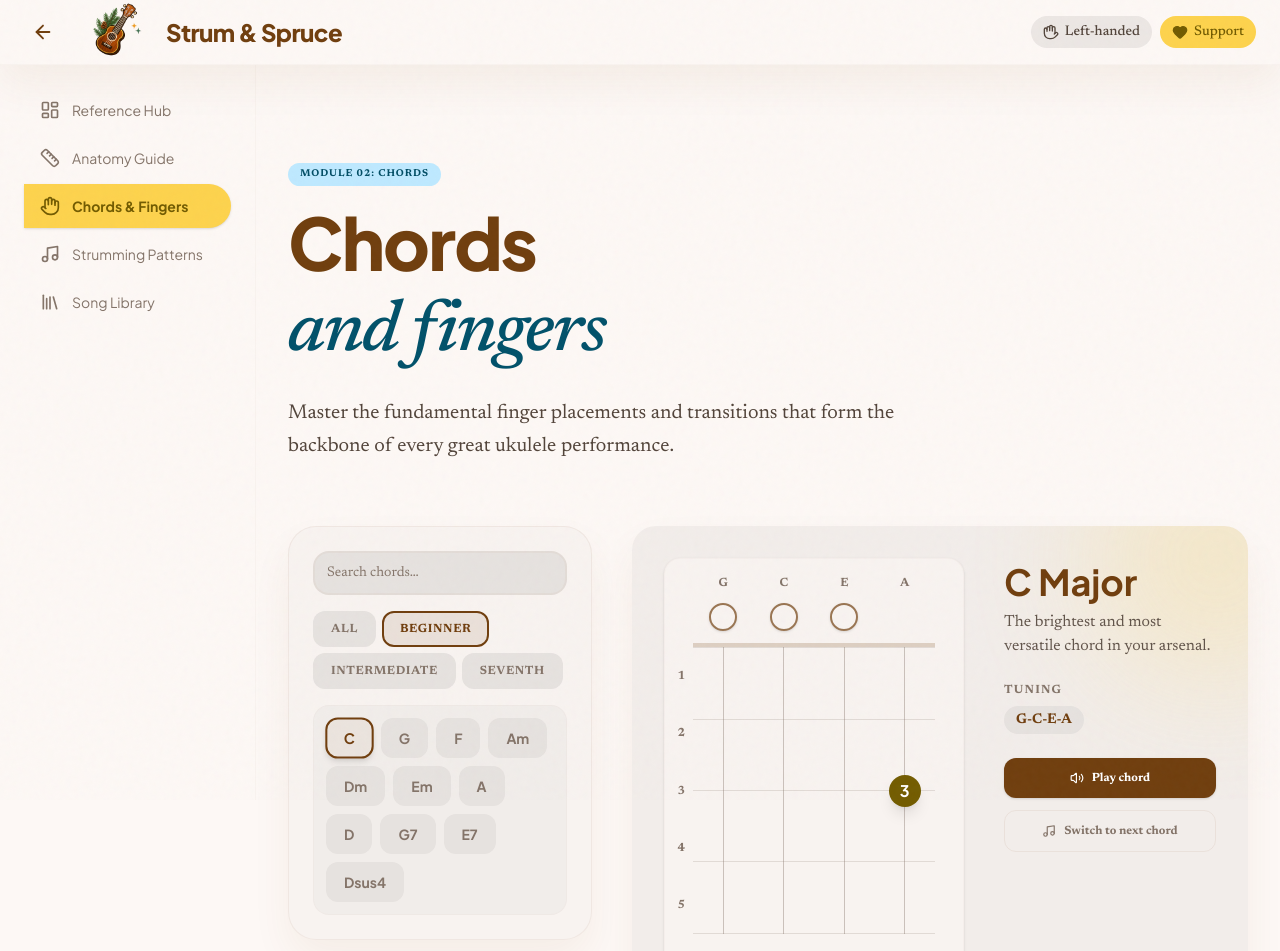
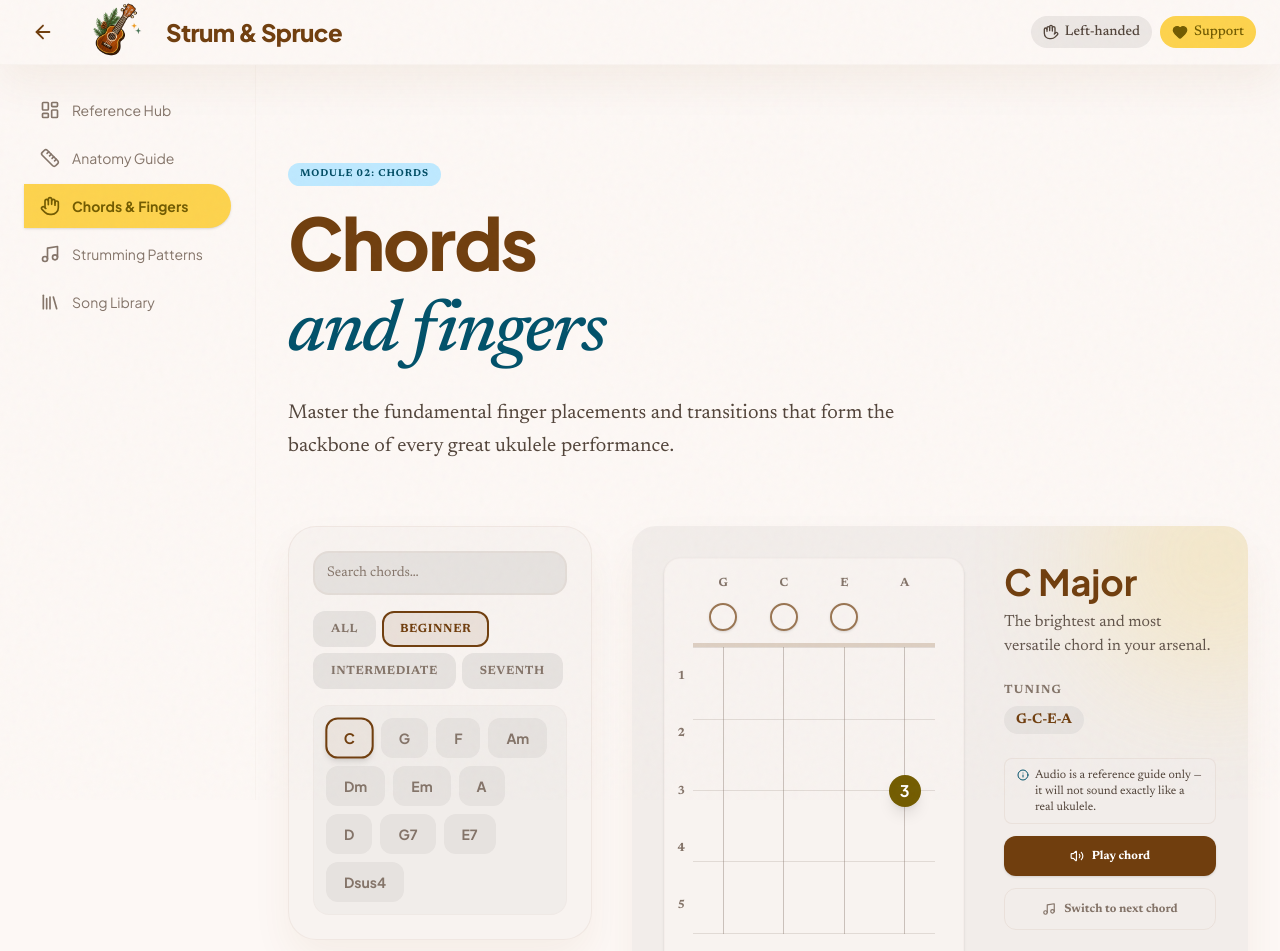
Before and after one commit to DotNetTitan/strum-and-spruce, a React (Vite) app: page /lessons/chords in a window 1280 px wide. Shown: the top 951 px of the page. Built offline with nearby package versions, Linux system fonts and the light colour scheme.

Commit message:
Add audio reference disclaimer to chord and strumming pages

```diff
--- a/src/components/strumming/PatternCard.tsx
+++ b/src/components/strumming/PatternCard.tsx
@@ -1,5 +1,5 @@
 import { useState } from 'react';
-import { Play, Volume2 } from 'lucide-react';
+import { Play, Volume2, Info } from 'lucide-react';
 import { cn } from '../../lib/utils';
 import type { StrummingPattern } from '../../data/strumming';
 
@@ -73,7 +73,12 @@ export const PatternCard = ({ pattern, isActive, onSelect, onPlay, isPlaying }:
       </div>
 
       {/* Play button and tempo slider — separate from the select area to avoid double-firing */}
-      <div className="px-5 pb-5 sm:px-8 sm:pb-8">
+      <div className="pb-5 sm:px-8 sm:pb-8">
+        <div className="flex items-start gap-1.5 rounded-lg border border-outline-variant/30 bg-surface-container px-3 py-2 text-xs text-on-surface-variant">
+          <Info size={12} className="mt-0.5 shrink-0 text-tertiary" />
+          <span>Audio is a reference guide only — it will not sound exactly like a real ukulele.</span>
+        </div>
+
         <button
           type="button"
           onClick={(e) => {
@@ -81,7 +86,7 @@ export const PatternCard = ({ pattern, isActive, onSelect, onPlay, isPlaying }:
             onPlay(bpm);
           }}
           className={cn(
-            'flex items-center gap-2 rounded-xl px-5 py-2.5 font-label text-xs font-bold transition-all shadow-sm active:scale-95',
+            'mt-3 flex items-center gap-2 rounded-xl px-5 py-2.5 font-label text-xs font-bold transition-all shadow-sm active:scale-95',
             isPlaying
               ? 'bg-primary/80 text-on-primary cursor-not-allowed'
               : 'bg-primary text-on-primary hover:opacity-90'
--- a/src/pages/ChordsAndFingers.tsx
+++ b/src/pages/ChordsAndFingers.tsx
@@ -1,6 +1,6 @@
 import { Helmet } from 'react-helmet-async';
 import { useMemo, useState } from 'react';
-import { Music, Volume2, Ruler } from 'lucide-react';
+import { Music, Volume2, Ruler, Info } from 'lucide-react';
 import { LessonHeader } from '../components/ui/LessonHeader';
 import { LessonFooter } from '../components/ui/LessonFooter';
 import { useApp } from '../context/AppContext';
@@ -111,6 +111,10 @@ export const ChordsAndFingers = () => {
                     </div>
                   </div>
                   <div className="flex flex-col gap-3">
+                    <div className="flex items-start gap-1.5 rounded-lg border border-outline-variant/30 bg-surface-container px-3 py-2 text-xs text-on-surface-variant">
+                      <Info size={12} className="mt-0.5 shrink-0 text-tertiary" />
+                      <span>Audio is a reference guide only — it will not sound exactly like a real ukulele.</span>
+                    </div>
                     <button
                       type="button"
                       onClick={() => playChord(currentChord)}
```
